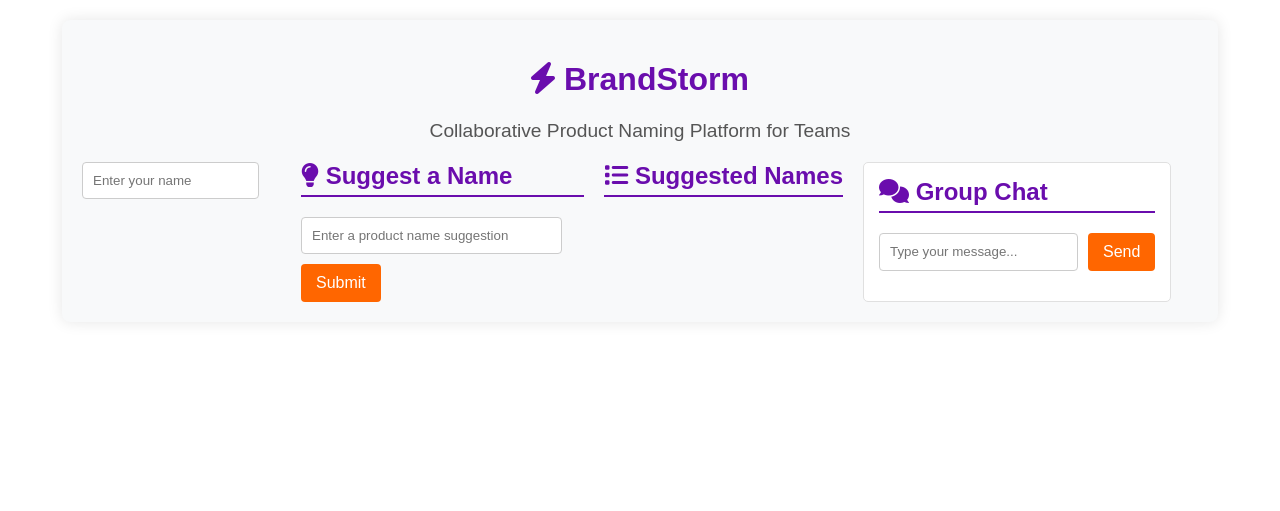
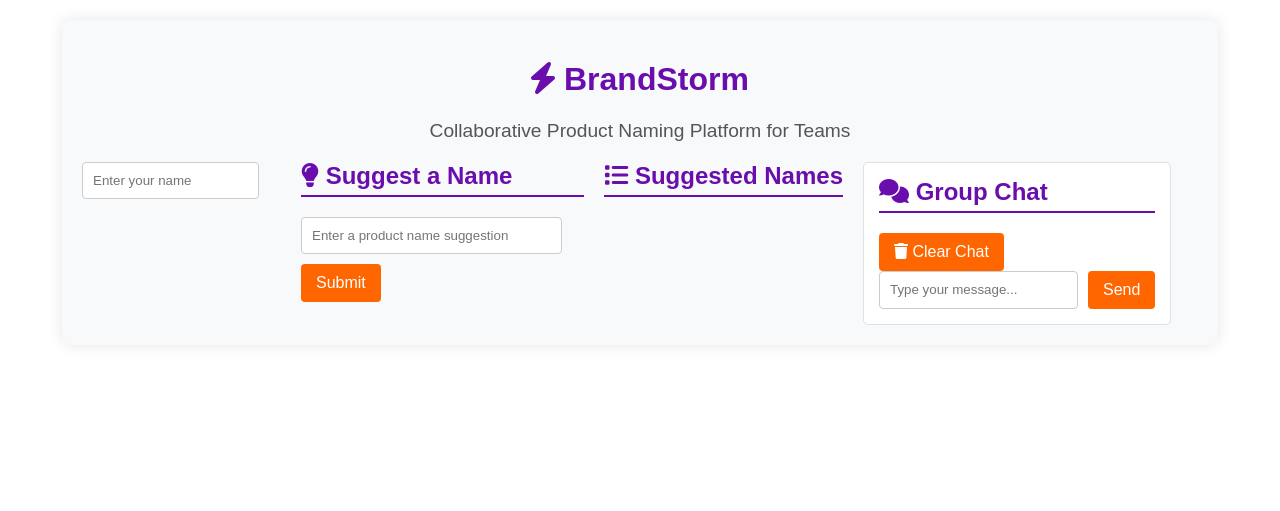
Before and after one commit to Bianka247lv/Brandstorm, a Python web app: template templates/index.html in a window 1280 px wide. Shown: the top 511 px of the page. Run offline with Jinja, Linux system fonts and the light colour scheme; the template is opened without the code that fills it, so the values that code supplies are empty; some libraries are stand-ins or nearby versions.

Commit message:
Update index.html
clear chat

```diff
--- a/templates/index.html
+++ b/templates/index.html
@@ -32,15 +32,13 @@
 
           <div class="chat-section">
     <h2><i class="fas fa-comments"></i> Group Chat</h2>
+    <button id="clear-chat" class="btn clear-btn"><i class="fas fa-trash"></i> Clear Chat</button>
     <div id="chat-messages" class="chat-messages"></div>
     <div class="chat-input">
         <input type="text" id="chat-message" placeholder="Type your message...">
         <button id="send-message" class="btn">Send</button>
     </div>
 </div>
-        </div>
-    </div>
-
  <script src="https://cdnjs.cloudflare.com/ajax/libs/socket.io/4.0.1/socket.io.js"></script>
     <script src="/static/script.js"></script>
 </body>
```
Lines whose indentation alone changed are shown as unchanged.
